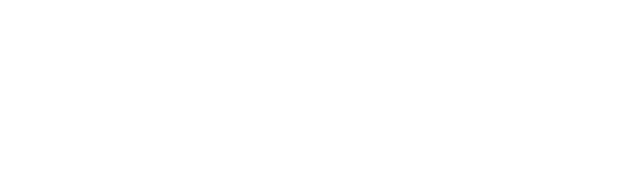
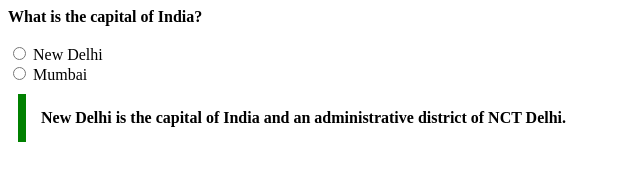
Before and after one commit to acciojob/trivia-Ganapathy77, a website: page main.html in a window 1280 px wide. Shown: the whole page, without its empty margins (0-640 px from the left). Drawn offline with Linux system fonts and the light colour scheme.

Commit message:
completed Coding

```diff
--- a/main.html
+++ b/main.html
@@ -8,6 +8,20 @@
 
 <body>
 	<!-- the entire body must be written by student -->
+	<div>
+		<b>What is the capital of India?</b>
+		<br><br>
+		<input type="radio" id="a-1" name="ques-1" value="New Delhi">
+		<label for="a-1">New Delhi</label>
+		<br>
+		<input type="radio" id="b-1" name="ques-1" value="mumbai">
+		<label for="b-1">Mumbai</label>
+	</div>
+	<div>
+		<blockquote id="quotes-1" cite="https://en.wikipedia.org/wiki/New_Delhi">
+			New Delhi is the capital of India and an administrative district of NCT Delhi.
+		</blockquote>
+	</div>
     <script type="text/javascript" src="./script.js">
 </script>
 
--- a/styles.css
+++ b/styles.css
@@ -1,2 +1,9 @@
-
 /* Your CSS Code here. */
+#quotes-1{
+    max-width: 600px;
+    margin: 10px;
+    padding: 15px;
+    border-left: 8px solid green;
+    background-color: #f8fffe"";
+    font-weight: bold;
+}
```
